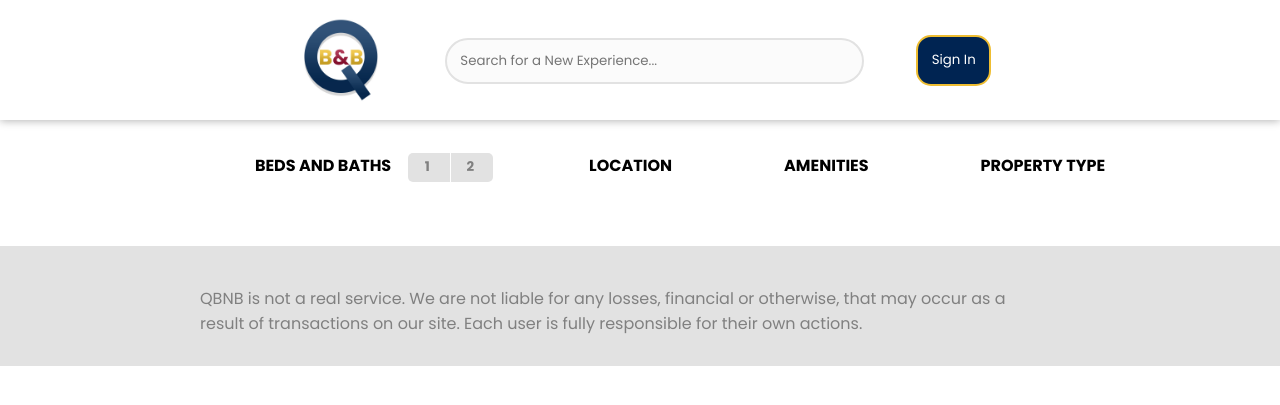
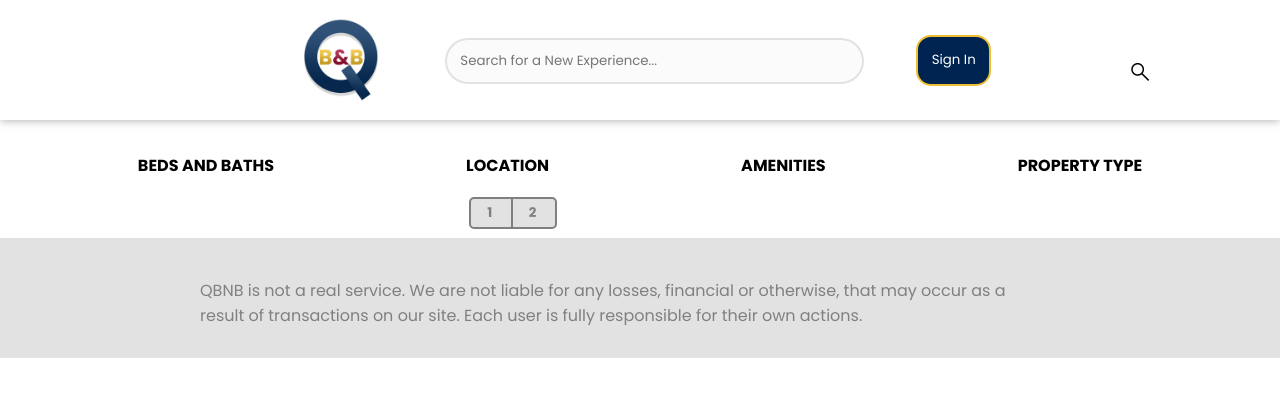
Before and after one commit to AlexSullo/CISC327-Project, a Flask app: page / in a window 1280 px wide. Shown: the top 405 px of the page. Run offline with Flask 2, Linux system fonts and the light colour scheme.

Commit message:
some changes

```diff
--- a/qbnb/controllers.py
+++ b/qbnb/controllers.py
@@ -7,6 +7,7 @@ from werkzeug.exceptions import BadRequestKeyError
 import random
 from qbnb import app
 from qbnb.models import *
+import collections
 
 greetings = [
     'Hey there',
@@ -27,17 +28,28 @@ def load_listings():
     return db.session.query(Listing).all()
 
 
-@app.route("/")
+@app.route("/", methods=["GET","POST"])
 def home():
     '''
     Renders the homepage for QBNB
     '''
-    listings = load_listings()
-    userInfo = get_info()  # Check if user is signed in
-    return render_template("homepage.html",
-                           listings=listings,
-                           userInformation=userInfo[0],
-                           user=userInfo[1])
+    try:
+        if request.method == "POST":
+            search()
+        else:
+            listings = load_listings()
+            userInfo = get_info()  # Check if user is signed in
+            return render_template("homepage.html",
+                                listings=listings,
+                                userInformation=userInfo[0],
+                                user=userInfo[1])
+    except BadRequestKeyError:
+        listings = load_listings()
+        userInfo = get_info()  # Check if user is signed in
+        return render_template("homepage.html",
+                            listings=listings,
+                            userInformation=userInfo[0],
+                            user=userInfo[1])
 
 
 @app.route("/profile/<id>/addbalance", methods=["GET", "POST"])
@@ -150,22 +162,31 @@ def listing(id):
     listingOwner = (db.session.query(User).get(newListing.owner))
     newListing.updateRating()
     reviews = newListing.getReviews()
-    if int(current_user.get_id()) in newListing.getPreviousTenants():
-        # Checks if user has stayed at the property
-        print("User in tenants")
-        if str(current_user.get_id()) not in newListing.getReviewAuthors():
-            # Checks if user has already reviewed the property
-            print("User not in reviewers")
-            reviewer = True  # user can review property
+    try:
+        if int(current_user.get_id()) in newListing.getPreviousTenants():
+
+            # Checks if user has stayed at the property
+            print("User in tenants")
+            if str(current_user.get_id()) not in newListing.getReviewAuthors():
+                # Checks if user has already reviewed the property
+                print("User not in reviewers")
+                reviewer = True  # user can review property
+            else:
+                reviewer = False  # User can't review property
         else:
-            reviewer = False  # User can't review property
-    else:
-        reviewer = False  # user can't review property
+            reviewer = False  # user can't review property
+    except TypeError:
+        # User not signed in
+        reviewer = False
     print("Reviewer:" + str(reviewer))
-    if str(current_user.get_id()) == str(listingOwner.id):
-        # Checks if signed in user is owner of profile
-        idPass = True
-    else:
+    try:
+        if str(current_user.get_id()) == str(listingOwner.id):
+            # Checks if signed in user is owner of profile
+            idPass = True
+        else:
+            idPass = False
+    except TypeError:
+        # User not signed in
         idPass = False
     ownerStr = listingOwner.firstName + " " + listingOwner.surname
     listingData = {"owner": ownerStr,
@@ -474,6 +495,33 @@ def update_profile(id):
     return redirect("/profile/" + str(id))  # Reload profile
 
 
+@app.route("/search", methods=["POST"])
+def search():
+    '''
+    Potential function that will allow the user to search
+    '''
+    print("SEARCHIGN")
+    if request.method == "POST":
+        print("post")
+        tag = request.form["search"]
+        search = "%{}%".format(tag)
+        listingsTitle = db.session.query(Listing).filter(Listing.title.like(search))
+        listingsLoc = db.session.query(Listing).filter \
+            (Listing.location.like(search))
+        results = []
+        for x in listingsTitle:
+            results.append(x)
+        for y in listingsLoc:
+            results.append(x)
+        results_clean = ([item for item, \
+            count in collections.Counter(results).items() if count > 1])
+        userInfo = get_info()
+        return render_template("searchResults.html",
+                            results=results_clean,
+                            userInformation=userInfo[0],
+                            user=userInfo[1])
+
+
 @app.route("/register", methods=['GET', 'POST'])
 def register():
     if request.method == "POST":
--- a/qbnb/static/styles.css
+++ b/qbnb/static/styles.css
@@ -95,11 +96,27 @@ button {
   background-color: #fbfbfb;
 }
 
+.material-symbols-outlined {
+  font-variation-settings: "FILL" 0, "wght" 400, "GRAD" 0, "opsz" 48;
+}
+
+.searchbar:hover {
+  transition: all 500ms ease-in-out;
+  animation: searchbaranim 500ms;
+  animation-fill-mode: forwards;
+}
+
+#holder:focus {
+  transition: all 250ms ease-out;
+  transform: scale(1.25);
+}
+
 .filters {
   align-items: center;
   display: flex;
   flex-direction: row;
   justify-content: center;
+  margin-bottom: -4vh;
 }
 
 .bnb-select {
@@ -109,7 +126,7 @@ button {
   font-family: "Poppins", sans-serif;
   padding-left: 1em;
   border-width: 2px;
-  border: none;
+  border: 2px solid gray;
   color: gray;
   background-color: #fbfbfb;
   padding-left: 1em;
@@ -125,11 +142,17 @@ button {
 
 .filter-button {
   border: none;
+  visibility: hidden;
+  animation: swipeDown 500ms;
   font-size: 16px;
   border-radius: 50px;
   font-weight: bold;
+  margin-left: 5em;
+  margin-right: 5em;
   padding: 1em;
-  margin-left: 5em;
+  animation-fill-mode: forwards;
+  --index: 0;
+  animation-delay: calc(0.05s * var(--index));
   background-color: #ffffff;
 }
 
@@ -244,20 +268,29 @@ button {
 }
 
 .listings-container {
-  margin-top: 5vh;
-  margin: 5vh 25em 0 25em;
+  margin: 8vh 25em 0 25em;
   display: flex;
   flex-wrap: wrap;
   justify-content: center;
 }
 
 .listing-img {
+  transition: all 500ms ease-in-out;
   width: 200px;
   height: 200px;
   object-fit: cover;
   border-color: #000000;
-  border-width: 4px;
+  border: 4px solid rgb(238, 189, 49);
   border-radius: 5px;
+}
+
+input[type="number"]::-webkit-inner-spin-button,
+input[type="number"]::-webkit-outer-spin-button {
+  background-color: rgb(0, 36, 82);
+}
+
+.listing-img:hover {
+  filter: drop-shadow(2px 2px 4px gray);
 }
 
 .loc-and-rating {
--- a/qbnb/templates/base.html
+++ b/qbnb/templates/base.html
@@ -6,6 +6,10 @@
     <link
       rel="stylesheet"
       href="{{url_for('static', filename='styles.css')}}"
+    />
+    <link
+      rel="stylesheet"
+      href="https://fonts.googleapis.com/css2?family=Material+Symbols+Outlined:opsz,wght,FILL,GRAD@20..48,100..700,0..1,-50..200"
     />
     <link
       rel="stylesheet"
@@ -25,11 +29,20 @@
           /></a>
         </div>
         <div style="margin-right: 2em" class="searchbar-container">
-          <input
-            class="searchbar"
-            placeholder="Search for a New Experience..."
-            type="text"
-          />
+          <form method="post" id="holder">
+            <input
+              class="searchbar"
+              placeholder="Search for a New Experience..."
+              type="text"
+              value="{{ request.form['search'] }}"
+            />
+            <span
+              style="position: absolute; top: 2.5em; left: 47em"
+              class="material-symbols-outlined"
+            >
+              search
+            </span>
+          </form>
         </div>
         <div class="login-container">
           {% if user %}
--- a/qbnb/templates/homepage.html
+++ b/qbnb/templates/homepage.html
@@ -2,15 +2,26 @@
 <div class="main-container">
   <div class="main">
     <div class="filters">
-      <div class="bnb-btn">
-        <button class="filter-button">BEDS AND BATHS</button>
-        <input class="bnb-select" value="1" type="number" />
-        <input class="bnb-select" value="2" type="number" />
+      <div id="bedsnbaths" class="bnb-btn">
+        <button class="filter-button" style="--index: 0">BEDS AND BATHS</button>
+        <div
+          class="container-row"
+          style="position: absolute; top: 12.3em; left: 29.5em"
+        >
+          <input class="bnb-select" type="number" value="1" min="1" max="99" />
+          <input class="bnb-select" type="number" value="2" min="1" max="99" />
+        </div>
       </div>
 
-      <button class="filter-button">LOCATION</button>
-      <button class="filter-button">AMENITIES</button>
-      <button class="filter-button">PROPERTY TYPE</button>
+      <button id="location" class="filter-button" style="--index: 1">
+        LOCATION
+      </button>
+      <button id="amenities" class="filter-button" style="--index: 2">
+        AMENITIES
+      </button>
+      <button id="propertyType" class="filter-button" style="--index: 3">
+        PROPERTY TYPE
+      </button>
     </div>
     <div class="listings-container">
       {% for listing in listings %}
--- a/requirements.txt
+++ b/requirements.txt
@@ -6,3 +6,4 @@ seleniumbase
 email-validator
 flask_migrate
 flask_login
+collections
```
Also changed, not shown: other parts of qbnb/static/styles.css (+35 -1 lines), qbnb/templates/listing.html (+8 -2 lines), qbnb/templates/profile.html (+43 -11 lines), qbnb/templates/searchResults.html (added, +7 -0 lines).
